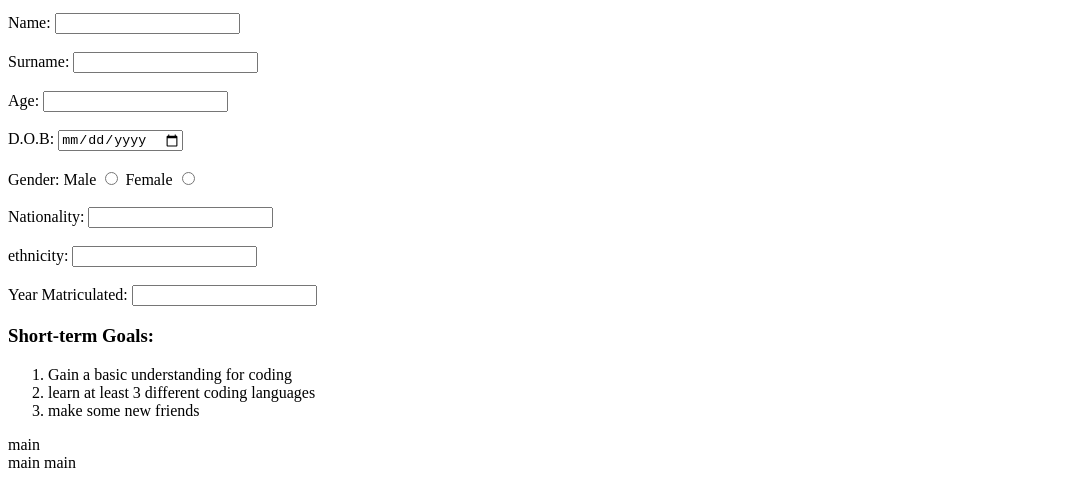
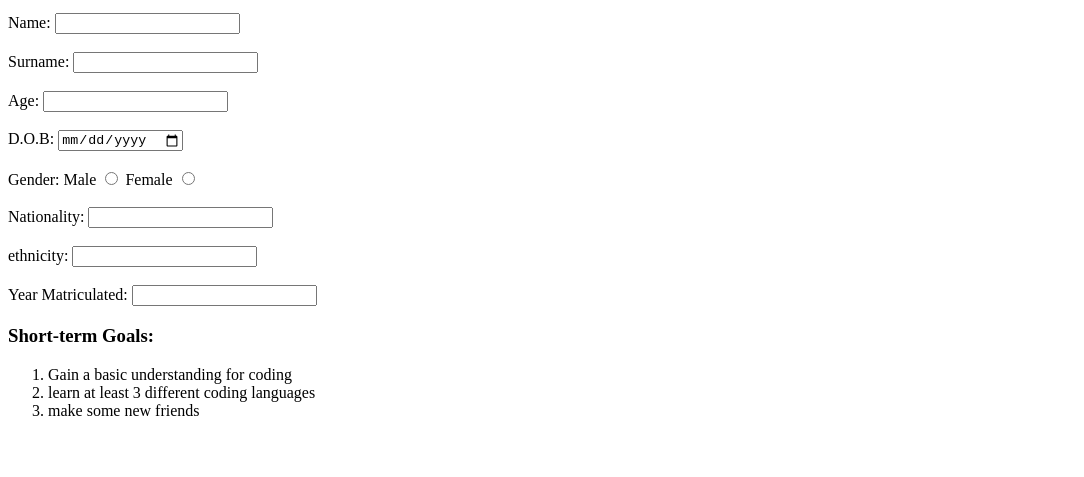
Before and after one commit to mrshane06/Wednesday, a plain HTML site: page index.html in a window 1280 px wide. Shown: the part 614-1091 px from the top of the page, without its empty margins (0-1084 px from the left). After the commit the page ends 1050 px from the top, so only its background shows below. Drawn offline with Linux system fonts and the light colour scheme.

Commit message:
Update index.html

```diff
--- a/index.html
+++ b/index.html
@@ -142,11 +142,6 @@
             <li>learn at least 3 different coding languages</li>
             <li>make some new friends</li>
         </ol>
-    main
    </section>
-
-      main
-    </section>
-    main
 </body>
 </html>
```
